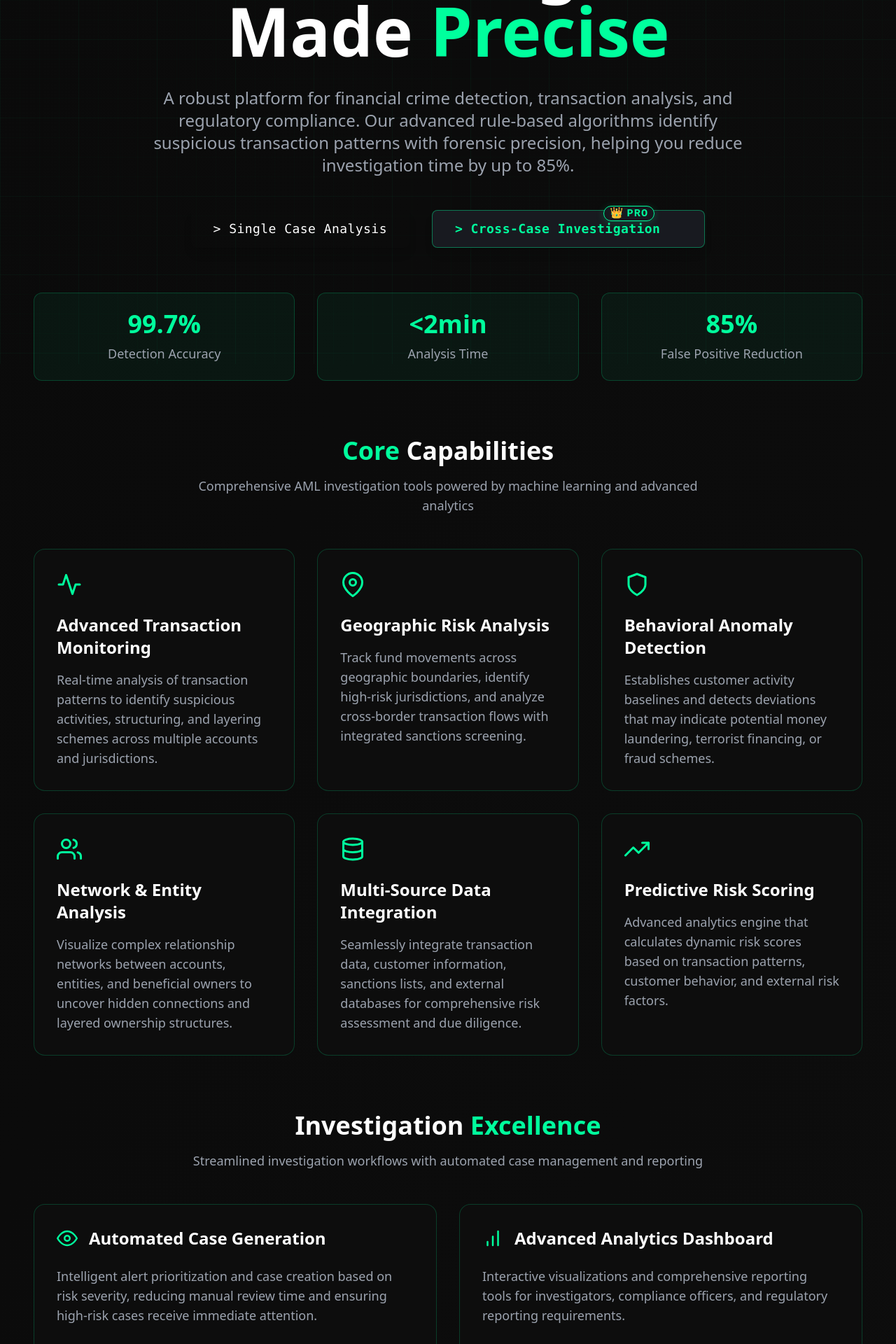
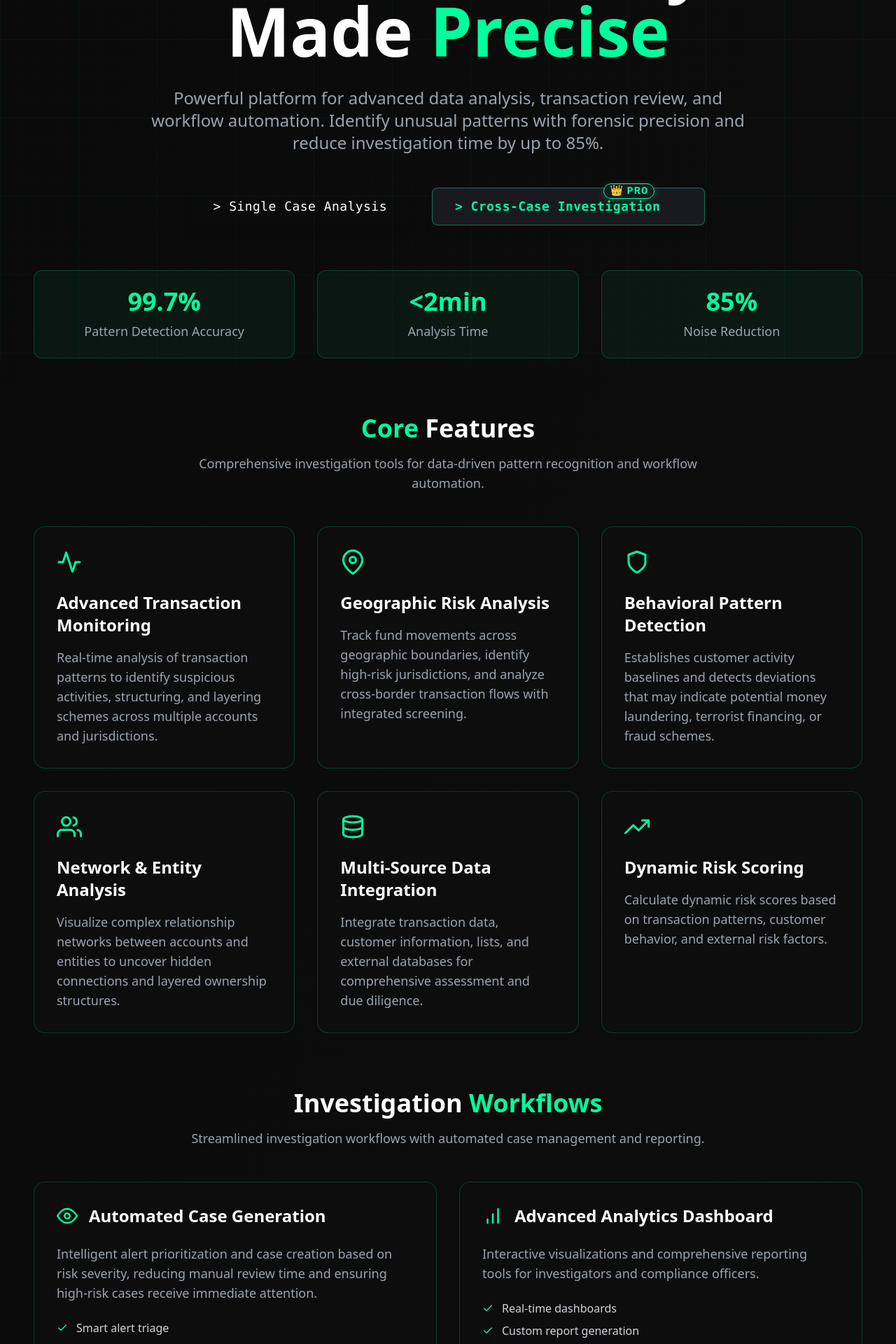
Before and after one commit to innovatewithkishlay/BankLayerTracker, a React (Vite) app in the folder frontend/: page / in a window 1280 px wide. Shown: the part 280-2200 px from the top of the page at 70% size. Built offline with nearby package versions, Linux system fonts and the light colour scheme; no server answers.

Commit message:
updated the home so that needs to be authenticated for using feature

```diff
--- a/frontend/src/pages/Home.tsx
+++ b/frontend/src/pages/Home.tsx
@@ -19,12 +19,14 @@ import {
 import { Navbar } from "../components/UI/Navbar";
 import Footer from "../components/UI/Footer";
 import ContributePopup from "../components/UI/ContributePopup";
+import SignInRequiredModal from "../components/UI/SignInRequiredModal";
 
 export const Home = () => {
   const navigate = useNavigate();
   const { user, loading } = useAuth();
   const [showProPopup, setShowProPopup] = useState(false);
   const [showContributePopup, setShowContributePopup] = useState(false);
+  const [showSignInModal, setShowSignInModal] = useState(false);
 
   useEffect(() => {
     if (user && localStorage.getItem("showWelcomeToast") === "true") {
@@ -40,13 +42,20 @@ export const Home = () => {
     }
   }, [user]);
 
-  // Show the Contribute popup 5 seconds after every page load
   useEffect(() => {
     const timer = setTimeout(() => {
       setShowContributePopup(true);
     }, 5000);
     return () => clearTimeout(timer);
   }, []);
+
+  const handleSingleCaseClick = () => {
+    if (!user) {
+      setShowSignInModal(true);
+    } else {
+      navigate("/plugin");
+    }
+  };
 
   if (loading) {
     return (
@@ -135,7 +144,7 @@ export const Home = () => {
                 animate={{ opacity: 1, y: 0 }}
                 className="text-4xl sm:text-5xl md:text-6xl lg:text-8xl font-bold mb-6 sm:mb-8 px-4"
               >
-                <span className="text-[#00ff9d]">AML</span> Investigation
+                <span className="text-[#00ff9d]">Transaction</span> Analysis
                 <br />
                 Made <span className="text-[#00ff9d]">Precise</span>
               </motion.h1>
@@ -146,11 +155,9 @@ export const Home = () => {
                 transition={{ delay: 0.1 }}
                 className="text-lg sm:text-xl lg:text-2xl text-gray-400 max-w-4xl mx-auto mb-8 sm:mb-12 leading-relaxed px-4"
               >
-                A robust platform for financial crime detection, transaction
-                analysis, and regulatory compliance. Our advanced rule-based
-                algorithms identify suspicious transaction patterns with
-                forensic precision, helping you reduce investigation time by up
-                to 85%.
+                Powerful platform for advanced data analysis, transaction
+                review, and workflow automation. Identify unusual patterns with
+                forensic precision and reduce investigation time by up to 85%.
               </motion.p>
 
               <motion.div
@@ -161,7 +168,7 @@ export const Home = () => {
               >
                 <GlowingButton
                   variant="primary"
-                  onClick={() => navigate("/plugin")}
+                  onClick={handleSingleCaseClick}
                 >
                   <TerminalText text="Single Case Analysis" />
                 </GlowingButton>
@@ -226,12 +233,12 @@ export const Home = () => {
                           </span>
                         </div>
                         <div className="text-gray-300 leading-snug mb-1 text-xs sm:text-sm">
-                          For using this feature you need to purchase PRO.
+                          Advanced features require enterprise license.
                           <br />
-                          Contact owner:{" "}
+                          Contact:{" "}
                           <a
                             href="mailto:kishlay141@gmail.com"
-                            className="text-[#00ff9d] underline hover:text-[#00e0ff] transition-colors"
+                            className="text-[#00ff9d] underline"
                           >
                             kishlay141@gmail.com
                           </a>
@@ -249,9 +256,9 @@ export const Home = () => {
                 transition={{ delay: 0.3 }}
                 className="grid grid-cols-1 sm:grid-cols-2 lg:grid-cols-3 gap-6 sm:gap-8 mb-16 sm:mb-20 px-4"
               >
-                <StatCard value="99.7%" label="Detection Accuracy" />
+                <StatCard value="99.7%" label="Pattern Detection Accuracy" />
                 <StatCard value="<2min" label="Analysis Time" />
-                <StatCard value="85%" label="False Positive Reduction" />
+                <StatCard value="85%" label="Noise Reduction" />
               </motion.div>
             </div>
 
@@ -262,11 +269,11 @@ export const Home = () => {
               className="mb-16 sm:mb-20"
             >
               <h2 className="text-3xl sm:text-4xl font-bold text-center mb-4 px-4">
-                <span className="text-[#00ff9d]">Core</span> Capabilities
+                <span className="text-[#00ff9d]">Core</span> Features
               </h2>
               <p className="text-gray-400 text-center mb-8 sm:mb-12 text-base sm:text-lg max-w-3xl mx-auto px-4">
-                Comprehensive AML investigation tools powered by machine
-                learning and advanced analytics
+                Comprehensive investigation tools for data-driven pattern
+                recognition and workflow automation.
               </p>
               <div className="grid grid-cols-1 sm:grid-cols-2 lg:grid-cols-3 gap-6 sm:gap-8 px-4">
                 <FeatureCard
@@ -277,27 +284,27 @@ export const Home = () => {
                 <FeatureCard
                   icon={<FiMapPin className="text-3xl sm:text-4xl" />}
                   title="Geographic Risk Analysis"
-                  description="Track fund movements across geographic boundaries, identify high-risk jurisdictions, and analyze cross-border transaction flows with integrated sanctions screening."
+                  description="Track fund movements across geographic boundaries, identify high-risk jurisdictions, and analyze cross-border transaction flows with integrated screening."
                 />
                 <FeatureCard
                   icon={<FiShield className="text-3xl sm:text-4xl" />}
-                  title="Behavioral Anomaly Detection"
+                  title="Behavioral Pattern Detection"
                   description="Establishes customer activity baselines and detects deviations that may indicate potential money laundering, terrorist financing, or fraud schemes."
                 />
                 <FeatureCard
                   icon={<FiUsers className="text-3xl sm:text-4xl" />}
                   title="Network & Entity Analysis"
-                  description="Visualize complex relationship networks between accounts, entities, and beneficial owners to uncover hidden connections and layered ownership structures."
+                  description="Visualize complex relationship networks between accounts and entities to uncover hidden connections and layered ownership structures."
                 />
                 <FeatureCard
                   icon={<FiDatabase className="text-3xl sm:text-4xl" />}
                   title="Multi-Source Data Integration"
-                  description="Seamlessly integrate transaction data, customer information, sanctions lists, and external databases for comprehensive risk assessment and due diligence."
+                  description="Integrate transaction data, customer information, lists, and external databases for comprehensive assessment and due diligence."
                 />
                 <FeatureCard
                   icon={<FiTrendingUp className="text-3xl sm:text-4xl" />}
-                  title="Predictive Risk Scoring"
-                  description="Advanced analytics engine that calculates dynamic risk scores based on transaction patterns, customer behavior, and external risk factors."
+                  title="Dynamic Risk Scoring"
+                  description="Calculate dynamic risk scores based on transaction patterns, customer behavior, and external risk factors."
                 />
               </div>
             </motion.div>
@@ -309,11 +316,11 @@ export const Home = () => {
               className="mb-16 sm:mb-20"
             >
               <h2 className="text-3xl sm:text-4xl font-bold text-center mb-4 px-4">
-                Investigation <span className="text-[#00ff9d]">Excellence</span>
+                Investigation <span className="text-[#00ff9d]">Workflows</span>
               </h2>
               <p className="text-gray-400 text-center mb-8 sm:mb-12 text-base sm:text-lg max-w-3xl mx-auto px-4">
                 Streamlined investigation workflows with automated case
-                management and reporting
+                management and reporting.
               </p>
               <div className="grid grid-cols-1 lg:grid-cols-2 gap-6 sm:gap-8 px-4">
                 <InvestigationFeature
@@ -329,11 +336,11 @@ export const Home = () => {
                 <InvestigationFeature
                   icon={<FiBarChart className="text-2xl sm:text-3xl" />}
                   title="Advanced Analytics Dashboard"
-                  description="Interactive visualizations and comprehensive reporting tools for investigators, compliance officers, and regulatory reporting requirements."
+                  description="Interactive visualizations and comprehensive reporting tools for investigators and compliance officers."
                   features={[
                     "Real-time dashboards",
                     "Custom report generation",
-                    "Regulatory compliance tracking",
+                    "Compliance tracking",
                   ]}
                 />
                 <InvestigationFeature
@@ -349,9 +356,9 @@ export const Home = () => {
                 <InvestigationFeature
                   icon={<FiCheck className="text-2xl sm:text-3xl" />}
                   title="Compliance Automation"
-                  description="Automated SAR filing, regulatory reporting, and audit trail maintenance ensuring consistent compliance with AML regulations and standards."
+                  description="Automated reporting and audit trail maintenance ensuring consistent compliance with regulations and standards."
                   features={[
-                    "SAR automation",
+                    "Reporting automation",
                     "Audit trails",
                     "Regulatory reporting",
                   ]}
@@ -362,10 +369,17 @@ export const Home = () => {
         </div>
         <Footer />
       </div>
-      {/* Contribute Popup - always rendered, responsive */}
+      {/* Popups */}
       <ContributePopup
         show={showContributePopup}
         onClose={() => setShowContributePopup(false)}
+      />
+      <SignInRequiredModal
+        show={showSignInModal}
+        onClose={() => setShowSignInModal(false)}
+        onSignIn={() => {
+          window.location.href = import.meta.env.VITE_APP_GOOGLE_AUTH_URL;
+        }}
       />
     </div>
   );
```
